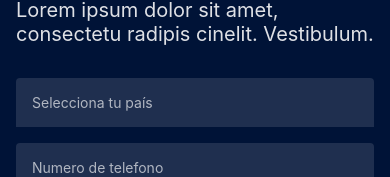
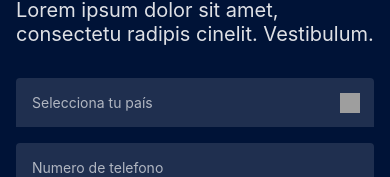
Before and after one commit to brtkev/mobil-app-example, a React Native app: screen /Register in a window 390 px wide. Shown: the part 154-331 px from the top of the page. Built offline with nearby package versions, Linux system fonts and the light colour scheme; grey boxes are pictures that could not be loaded.

Commit message:
add: select styles

```diff
--- a/src/components/loginInput/select.tsx
+++ b/src/components/loginInput/select.tsx
@@ -1,7 +1,19 @@
-import { View, TouchableOpacity, TouchableOpacityProps } from "react-native"
+import { View, TouchableOpacity, TouchableOpacityProps, Image, StyleSheet } from "react-native"
 import colors from "src/styles/colors";
 import TextApp from "../textApp";
 import styles from './styles';
+
+const _styles = StyleSheet.create({
+  icon:{
+    height: 20,
+    width: 20,
+  },
+  iconContainer: {
+    position:"absolute", width: "auto", aspectRatio: 1,
+    top: 0, right: 0, bottom: 0,
+    display: "flex", alignItems: "center", justifyContent: "center",
+  }
+});
 
 interface Props extends TouchableOpacityProps {
   placeholder? : string;
@@ -14,6 +26,9 @@ const Select = (props : Props) => {
     <TouchableOpacity style={[{width:"100%"}, style]} {...TouchableProps}>
       <View style={ [styles.container]} >
         <TextApp style={{color:colors.textTerciary}}>{placeholder}</TextApp>
+        <View style={_styles.iconContainer}>
+          <Image style={_styles.icon} source={require('assets/icons/down-pointer.png')} />
+        </View>
       </View>
     </TouchableOpacity>
   )
```
Also changed, not shown: 1 other file (tests, documents, lock files or other folders).
